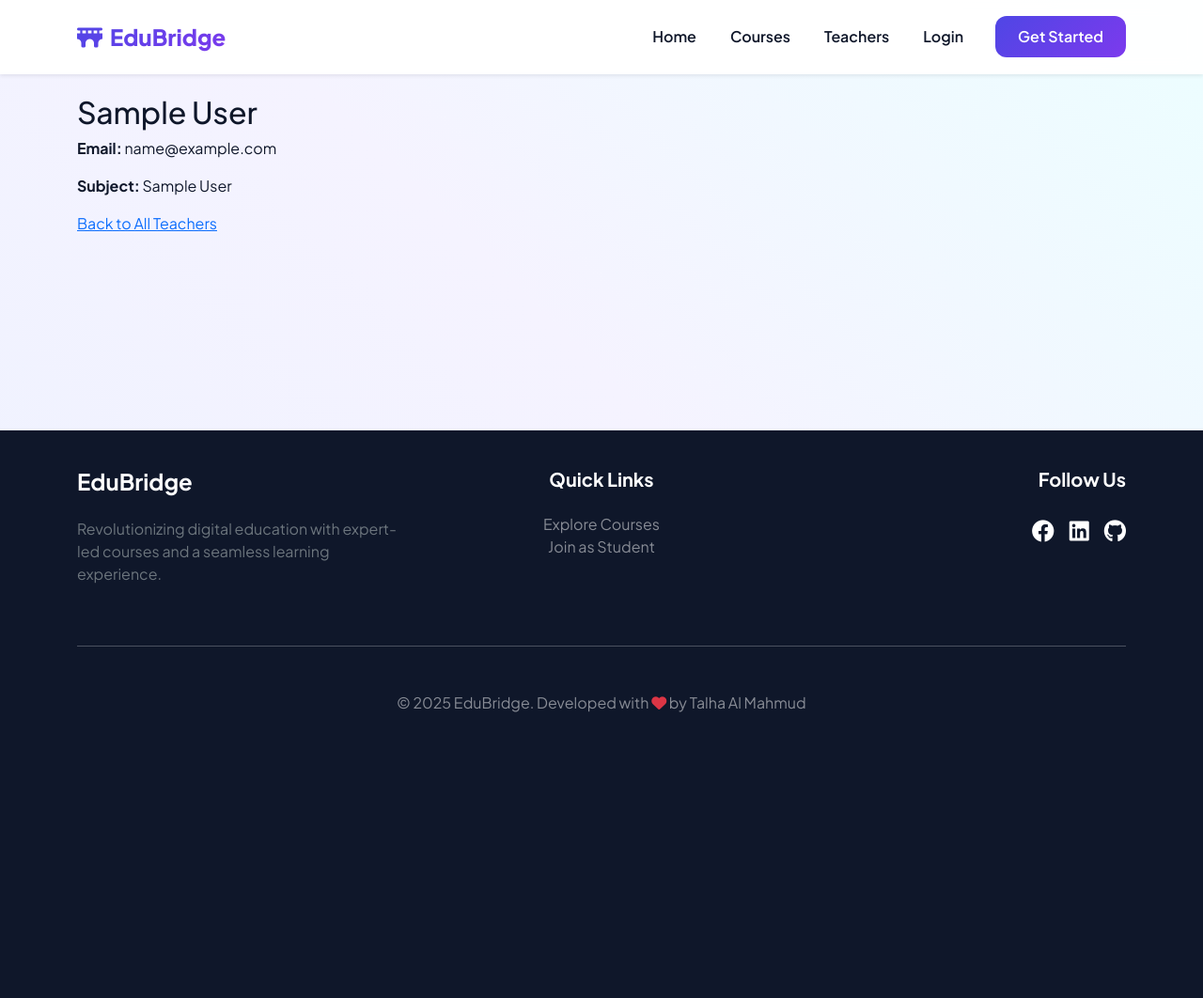
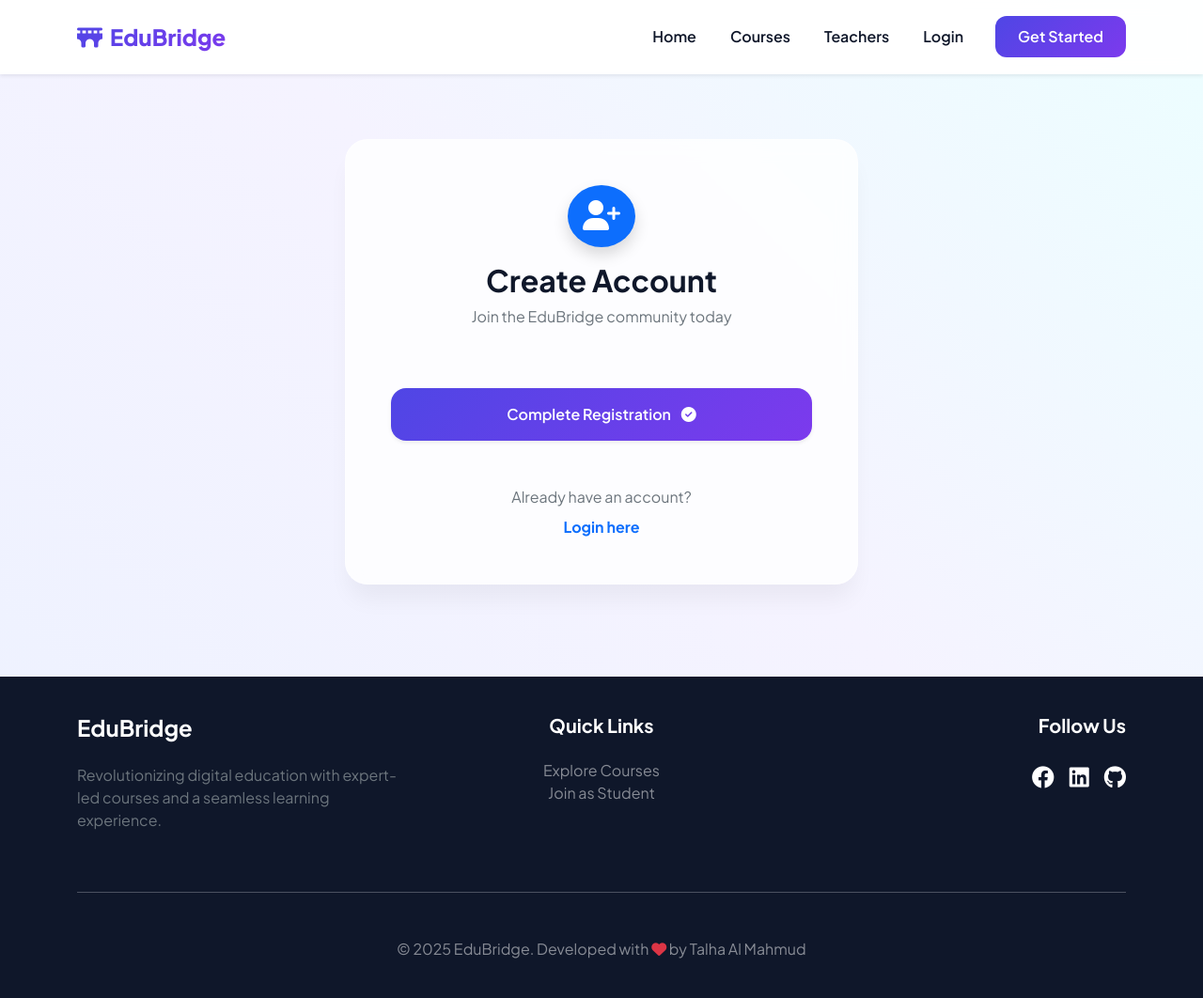
Before and after one commit to mdshahadathossainit/edubridge-project, a Django app: page /teacher/1/ in a window 1280 px wide. Shown: the whole page at 94% size. Before the commit the page ends 758 px from the top, so only its background shows below. Run offline with Django 5.2, Linux system fonts and the light colour scheme; tables that the repository leaves empty hold one stand-in row (values such as "Sample post").

Commit message:
Update teacher_profile.html

```diff
--- a/members/templates/members/teacher_profile.html
+++ b/members/templates/members/teacher_profile.html
@@ -1,7 +1,63 @@
 {% extends 'base.html' %}
 {% block content %}
-  <h2>{{ teacher.name }}</h2>
-  <p><strong>Email:</strong> {{ teacher.email }}</p>
-  <p><strong>Subject:</strong> {{ teacher.subject }}</p>
-  <a href="{% url 'teachers_list' %}">Back to All Teachers</a>
+<div class="row justify-content-center py-5">
+    <div class="col-md-6">
+        <div class="glass-card p-5">
+            <div class="text-center mb-5">
+                <div class="bg-primary d-inline-block p-3 rounded-circle text-white mb-3 shadow">
+                    <i class="fas fa-user-plus fa-2x"></i>
+                </div>
+                <h2 class="fw-bold">Create Account</h2>
+                <p class="text-secondary">Join the EduBridge community today</p>
+            </div>
+
+            <form method="post" class="needs-validation" novalidate>
+                {% csrf_token %}
+                {% for field in form %}
+                    <div class="mb-4">
+                        <label class="form-label fw-bold small text-uppercase text-secondary">{{ field.label }}</label>
+                        {{ field }}
+                        {% if field.errors %}
+                            <div class="text-danger small mt-1">{{ field.errors }}</div>
+                        {% endif %}
+                        {% if field.help_text %}
+                            <div class="text-muted small mt-1" style="font-size: 0.75rem;">{{ field.help_text|safe }}</div>
+                        {% endif %}
+                    </div>
+                {% endfor %}
+                <button type="submit" class="btn btn-gradient w-100 py-3 rounded-4 shadow-sm mt-3">
+                    Complete Registration <i class="fas fa-check-circle ms-2"></i>
+                </button>
+            </form>
+
+            <div class="text-center mt-5">
+                <p class="mb-2 text-secondary">Already have an account?</p>
+                <a href="{% url 'login' %}" class="fw-bold text-primary text-decoration-none">Login here</a>
+            </div>
+        </div>
+    </div>
+</div>
+
+<style>
+    input, select {
+        width: 100% !important;
+        border-radius: 12px !important;
+        padding: 12px 20px !important;
+        border: 1px solid #e2e8f0 !important;
+        background: #f8fafc !important;
+        transition: all 0.3s;
+    }
+    input:focus, select:focus {
+        box-shadow: 0 0 0 4px rgba(79, 70, 229, 0.1) !important;
+        border-color: var(--primary) !important;
+        outline: none;
+    }
+    ul.errorlist {
+        list-style: none;
+        padding: 0;
+        margin-top: 5px;
+        color: #dc3545;
+        font-size: 0.8rem;
+    }
+</style>
 {% endblock %}
```
